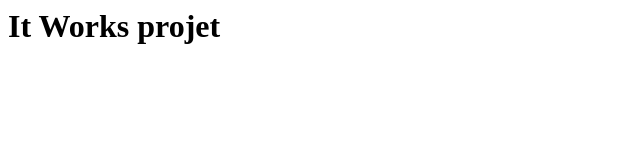
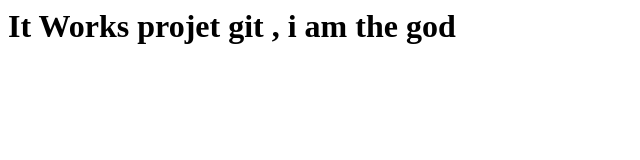
Before and after one commit to vogeaux/website_test_docker, a plain HTML site: page index.html in a window 1280 px wide. Shown: the whole page, without its empty margins (0-640 px from the left). Drawn offline with Linux system fonts and the light colour scheme.

Commit message:
Update index.html

```diff
--- a/index.html
+++ b/index.html
@@ -1 +1 @@
-<h1>It Works projet</h1>
+<h1>It Works projet git , i am the god</h1>
```
